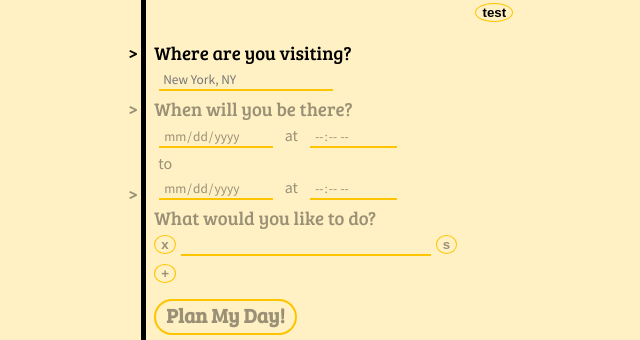
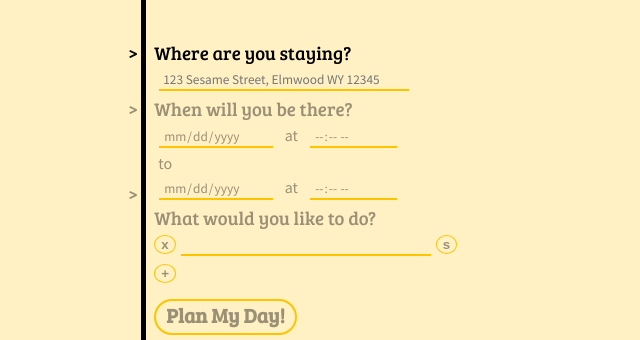
Before and after one commit to zperlo/Travel-Planner, a Django app: page / in a window 1280 px wide. Shown: the part 214-554 px from the top of the page, without its empty margins (12-652 px from the left). Run offline with Django 3.2, Linux system fonts and the light colour scheme; parts of the project's set-up code (start-up, migrations or seed data) failed here and were passed over.

Commit message:
where are you staying

```diff
--- a/djangoTravelPlanner/Frontend/styles.css
+++ b/djangoTravelPlanner/Frontend/styles.css
@@ -82,6 +82,10 @@ h3 {
   border-radius: 4px 4px 0px 0px;
   border-bottom: 2px solid rgb(255, 196, 0);
   transition: 0.3s ease-in-out;
+}
+
+.cityField {
+  width: 250px;
 }
 
 li.activity {
--- a/djangoTravelPlanner/templates/homepage.html
+++ b/djangoTravelPlanner/templates/homepage.html
@@ -99,8 +99,8 @@
             </div>
             <div class='content'>
                 <form id="mainForm">
-                    <h3>Where are you visiting?</h3>
-                    <input type="text" id="city" class='field' placeholder="New York, NY" onblur='onCityBlur()'>
+                    <h3>Where are you staying?</h3>
+                    <input type="text" id="city" class='field cityField' placeholder="123 Sesame Street, Elmwood WY 12345" onblur='onCityBlur()'>
                     <br>
                     <h3 class='disabledAtStart'>When will you be there?</h3>
                     <input type="date" id="startDate" class='field disabledAtStart' disabled>
@@ -190,7 +190,7 @@
                 </div>
             </div> -->
         </section>
-        <input id='zachtest' type="button" value="test" onclick="createSchedule()" class='buttonClass'>
+        <!--<input id='zachtest' type="button" value="test" onclick="createSchedule()" class='buttonClass'>-->
         <footer>
             <div class='footerTop'></div>
             <div class='footerBottom'>
--- a/djangoTravelPlanner/templates/results.html
+++ b/djangoTravelPlanner/templates/results.html
@@ -73,9 +73,9 @@
             <br>
             <div></div>
         </div>
-        The following was for testing to see if we could get the schedule from this page
+        <!--The following was for testing to see if we could get the schedule from this page
         <div>
             <span>{{ schedule }}</span>
-        </div>
+        </div>-->
     </body>
 </html>
```
